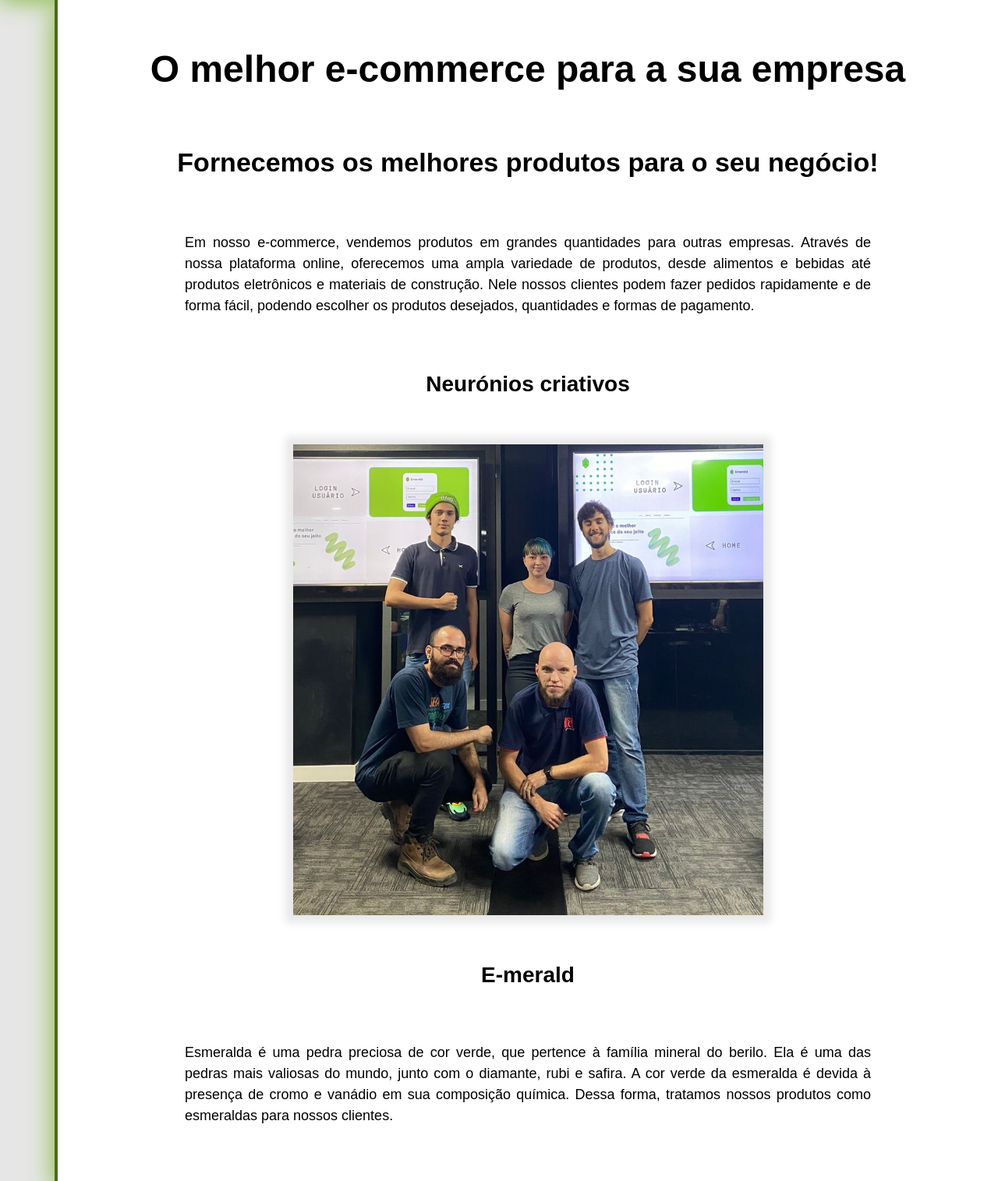
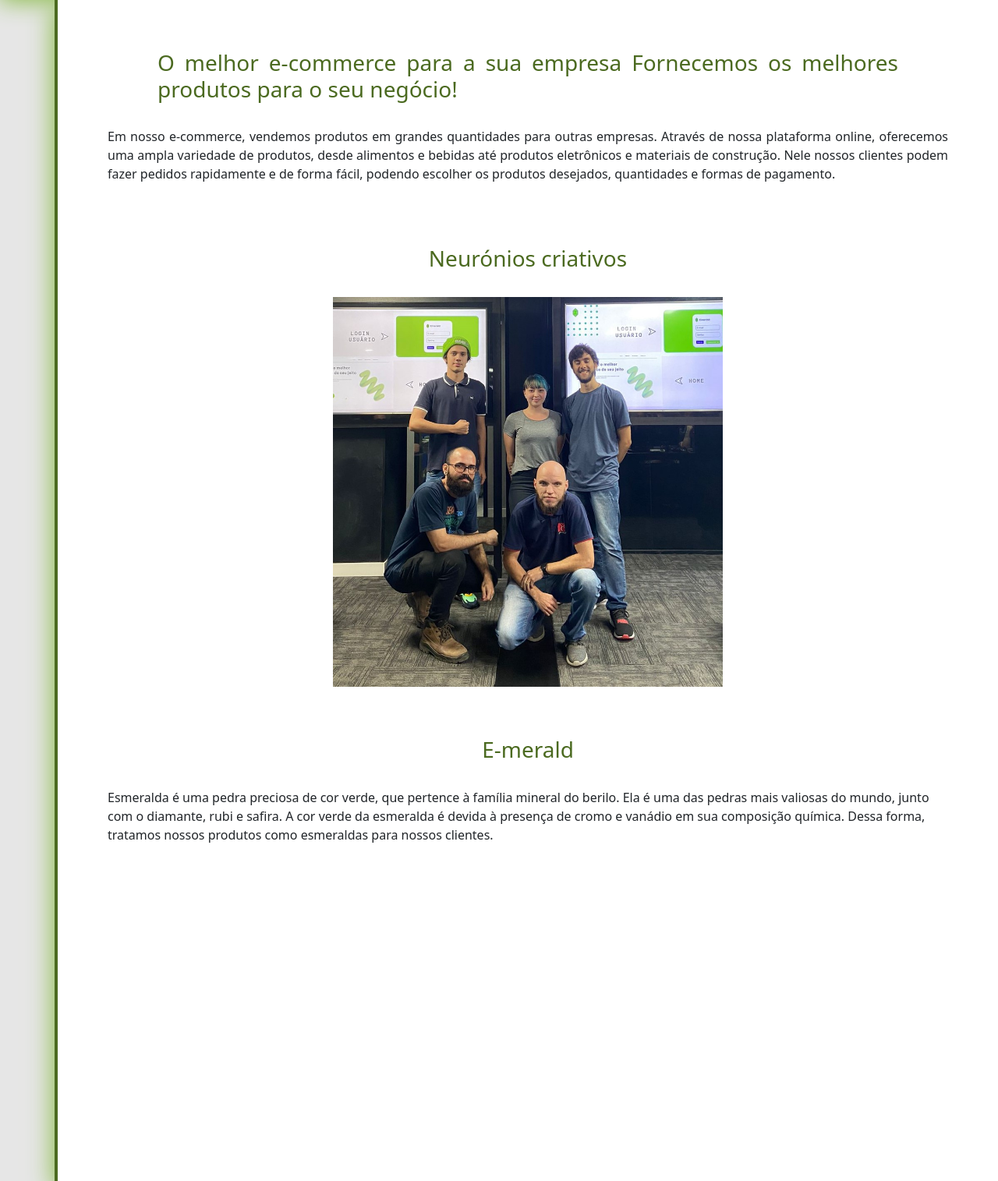
Before and after one commit to JoaoCasali/Emerald-eCommerce, a Django app: page /Sobre/ in a window 1280 px wide. Shown: the part 74-1589 px from the top of the page at 78% size. Run offline with Django 4.2, Linux system fonts and the light colour scheme; some libraries are stand-ins or nearby versions.

Commit message:
atualizando a sobre

```diff
--- a/main/templates/sobre.html
+++ b/main/templates/sobre.html
@@ -12,21 +12,21 @@
 
 {% block 'content' %}
 
-<div class="apresentacao">
-    <h1 class="titulo-maior">O melhor e-commerce para a sua empresa</h1>
-    <h2 class="titulo-medio">Fornecemos os melhores produtos para o seu negócio!</h2>
+<div class='flex-box'>
+    <div>
+        <h3 >O melhor e-commerce para a sua empresa Fornecemos os melhores produtos para o seu negócio!</h3>
         <p>
             Em nosso e-commerce, vendemos produtos em grandes quantidades para outras empresas.
             Através de nossa plataforma online, oferecemos uma ampla variedade de produtos, desde alimentos e bebidas até produtos eletrônicos e materiais de construção.
             Nele nossos clientes podem fazer pedidos rapidamente e de forma fácil, podendo escolher os produtos desejados, quantidades e formas de pagamento.
         </p>
     </div>
-<div class="desenvolvedores">
-    <h3 class="titulo-menor">Neurónios criativos</h3>
-    <img src="{% static 'img/desenvolvedores.jpg' %}" class="img-desenvolvedores" alt="Desenvolvedores">
+    <div >
+        <h3 >Neurónios criativos</h3>
+        <img width='500' src="{% static 'img/desenvolvedores.jpg' %}"  alt="Desenvolvedores">
     </div>
-<div class="produto">
-    <h3 class="titulo-menor">E-merald</h3>
+    <div >
+        <h3 >E-merald</h3>
         <p>
             Esmeralda é uma pedra preciosa de cor verde, que pertence à família mineral do berilo.
             Ela é uma das pedras mais valiosas do mundo, junto com o diamante, rubi e safira.
@@ -34,6 +34,7 @@
             Dessa forma, tratamos nossos produtos como esmeraldas para nossos clientes.
         </p>
     </div>
+</div>
 
 {% endblock 'content' %}
 
--- a/templates/static/css/main/sobre.css
+++ b/templates/static/css/main/sobre.css
@@ -1,40 +1,53 @@
-.titulo-maior, .titulo-medio, .titulo-menor, p {
-    color: black;
-    margin: 50px auto;
-    padding: 10px;
-    text-align: center;
-    font-family: 'Source Sans Pro', sans-serif;
+div.flex-box {
+    display: flex;
+
+    flex-direction: column;
+
+    justify-content: center;
+    align-items: center;
 }
 
-.titulo-maior {
-    font-size: 48px;
-    font-weight: bold;
+div.flex-box div:first-child{
+    margin: 2rem 4rem;
+    display: flex;
+
+    flex-direction: column;
+
+    justify-content: center;
+    align-items: center;
+    text-align: justify;
+}
+div.flex-box div:first-child h3{
+    margin: 2rem 4rem;
+
 }
 
-.titulo-medio {
-    font-size: 34px;
-    font-weight: bold;
+
+div.flex-box div:nth-child(2){
+    display: flex;
+
+    flex-direction: column;
+
+    justify-content: center;
+    align-items: center;
+
+}
+div.flex-box div:nth-child(2) h3{
+    margin: 2rem 4rem;
 }
 
-.titulo-menor {
-    font-size: 24;
-    font-weight: bold;
+div.flex-box div:last-child{
+    margin: 2rem 4rem;
+
+    display: flex;
+
+    flex-direction: column;
+
+    justify-content: center;
+    align-items: center;
+
 }
+div.flex-box div:last-child h3{
+    margin: 2rem 4rem;
 
-p {
-    width: 900px;
-    font-size: 18px;
-    text-align: justify;
 }
-
-.apresentacao, .desenvolvedores, .produto {
-    width: 100%;
-}
-
-.img-desenvolvedores {
-    width: 50%;
-    height: 50%;
-    margin: auto;
-    display: block;
-    box-shadow: 0 0 10px 10px #e9e9e9;
-}
```
Also changed, not shown: main/templates/home.html (+13 -4 lines), db.sqlite3. Lines whose indentation alone changed are shown as unchanged.
